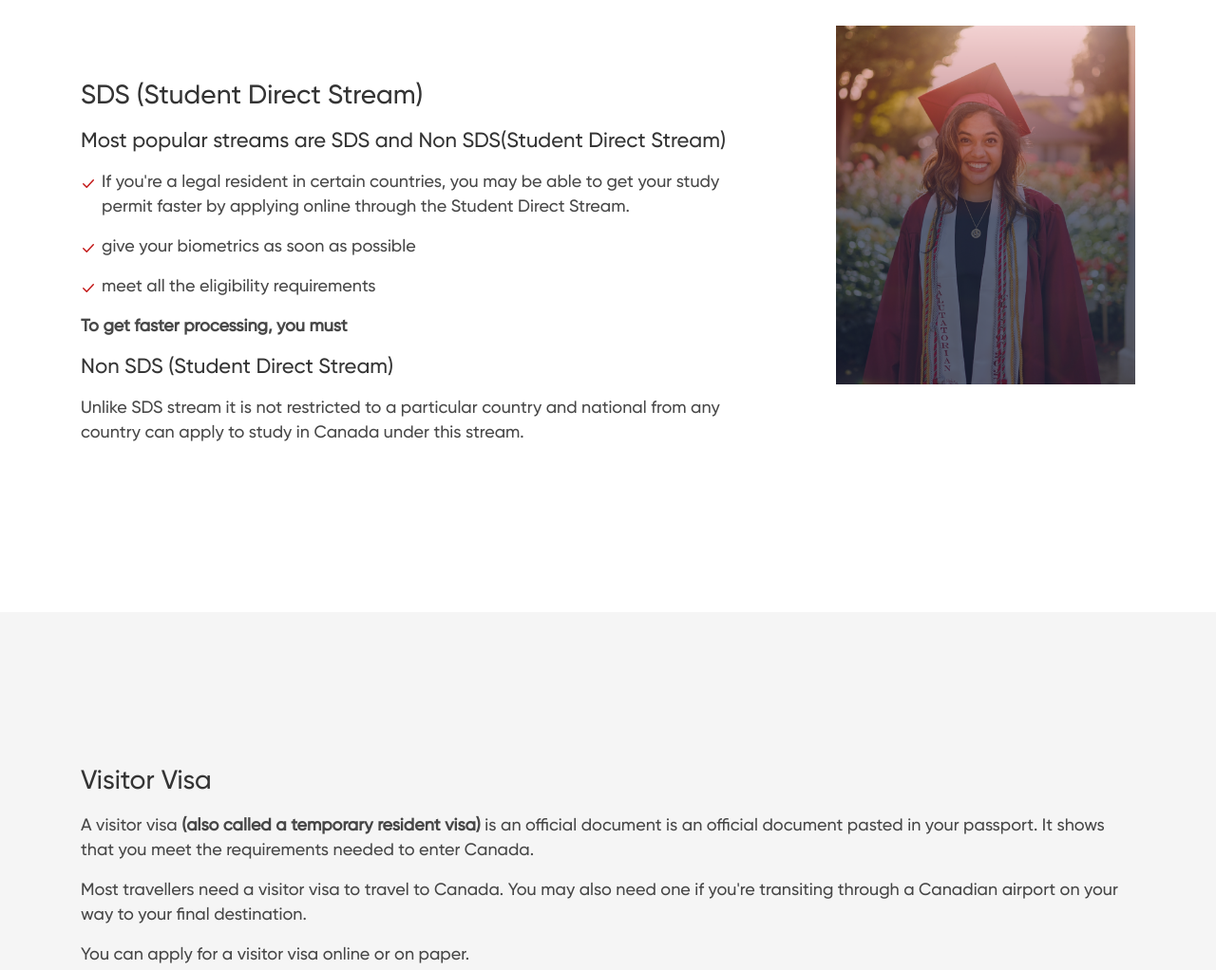
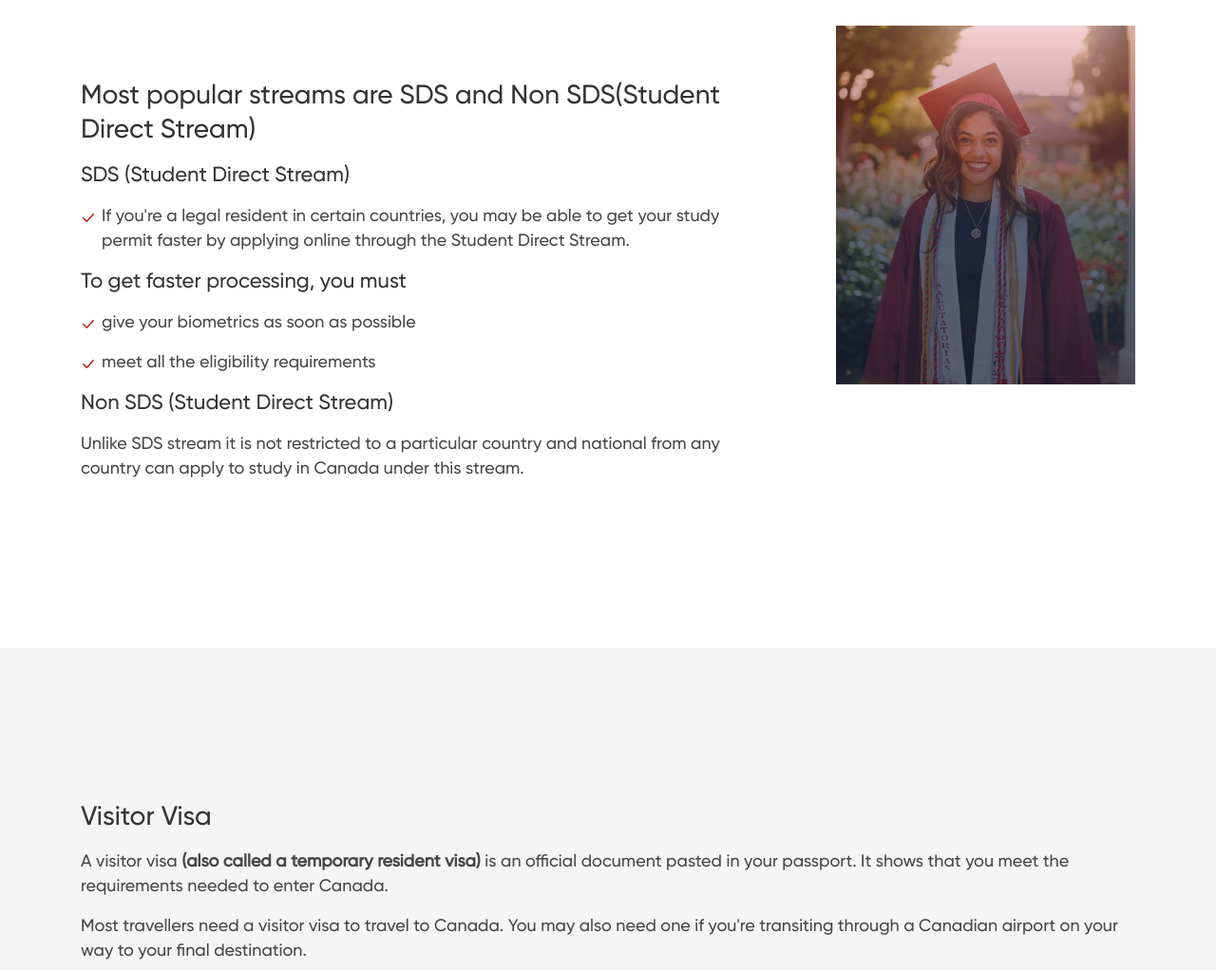
Before and after one commit to snaketechinc/gati-immigration, a plain HTML site: page services.html in a window 1280 px wide. Shown: the part 1047-2069 px from the top of the page at 95% size. Drawn offline with nearby package versions, Linux system fonts and the light colour scheme.

Commit message:
requested changes

```diff
--- a/services.html
+++ b/services.html
@@ -93,16 +93,17 @@
             </div>
             <div class="col-md-8">
                 <div class="why-right">
-                    <h2 class="sub-title-two">SDS (Student Direct Stream)</h2>
+                    <h2 class="sub-title-two">Most popular streams are SDS and Non SDS(Student Direct Stream)</h2>
+                    <h3 class="sub-title-two">SDS (Student Direct Stream)</h3>
                     <!--<p class="para-text">If you're a legal resident in certain countries, you may be able to get your study permit faster by applying online through the Student Direct Stream.</p>-->
-
-                    <h3>Most popular streams are SDS and Non SDS(Student Direct Stream)</h3>
                     <ul>
                         <li class="para-text">If you're a legal resident in certain countries, you may be able to get your study permit faster by applying online through the Student Direct Stream.</li>
+                    </ul>
+                    <h3 class="sub-title-two">To get faster processing, you must</h3>
+                    <ul>
                         <li class="para-text">give your biometrics as soon as possible</li>
                         <li class="para-text">meet all the eligibility requirements</li>
                     </ul>
-                    <p class="para-text"><strong>To get faster processing, you must</strong></p>
                     <h3>Non SDS (Student Direct Stream)</h3>
                     <p class="para-text">Unlike SDS stream it is not restricted to a particular country and national from any country can apply to study in Canada under this stream.</p>
                 </div>
@@ -116,7 +117,7 @@
             <div class="col-md-12">
                 <div class="why-right">
                     <h2 class="sub-title-two">Visitor Visa</h2>
-                    <p class="para-text">A visitor visa  <strong>(also called a temporary resident visa)</strong> is an official document is an official document pasted in your passport. It shows that you meet the requirements needed to enter Canada.</p>
+                    <p class="para-text">A visitor visa  <strong>(also called a temporary resident visa)</strong> is an official document pasted in your passport. It shows that you meet the requirements needed to enter Canada.</p>
                     <p class="para-text">Most travellers need a visitor visa to travel to Canada. You may also need one if you're transiting through a Canadian airport on your way to your final destination.</p>
                     <p class="para-text">You can apply for a visitor visa online or on paper.</p>
                     <p class="para-text"><strong>How long you can stay?</strong></p>
@@ -141,7 +142,7 @@
             <div class="col-md-12">
                 <div class="why-right">
                     <h2 class="sub-title-two">Express Entry: </h2>
-                    <p class="para-text">Express Entry is an online system that we used to manage immigration applications from skilled workers.</p>
+                    <p class="para-text">Express Entry is an online system that is used to manage immigration applications from skilled workers.</p>
                     <!--<p class="para-text"><strong>Your study permit is not a visa. </strong>It doesn't let you enter Canada. You may also need a visitor visa or an electronic travel authorization (eTA). If you do, we'll issue your visitor visa or eTA with your study permit.</p>-->
                 </div>
             </div>
```
